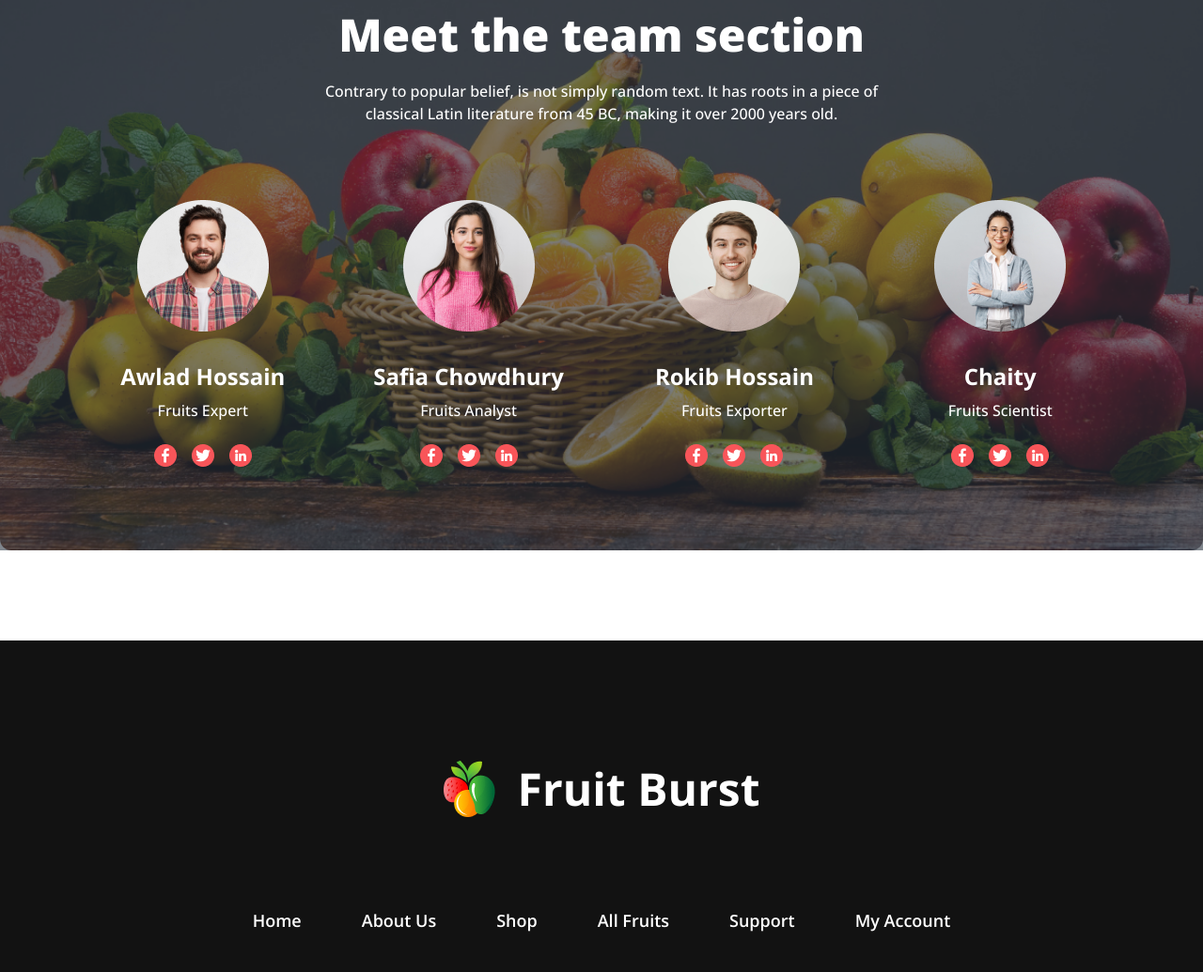
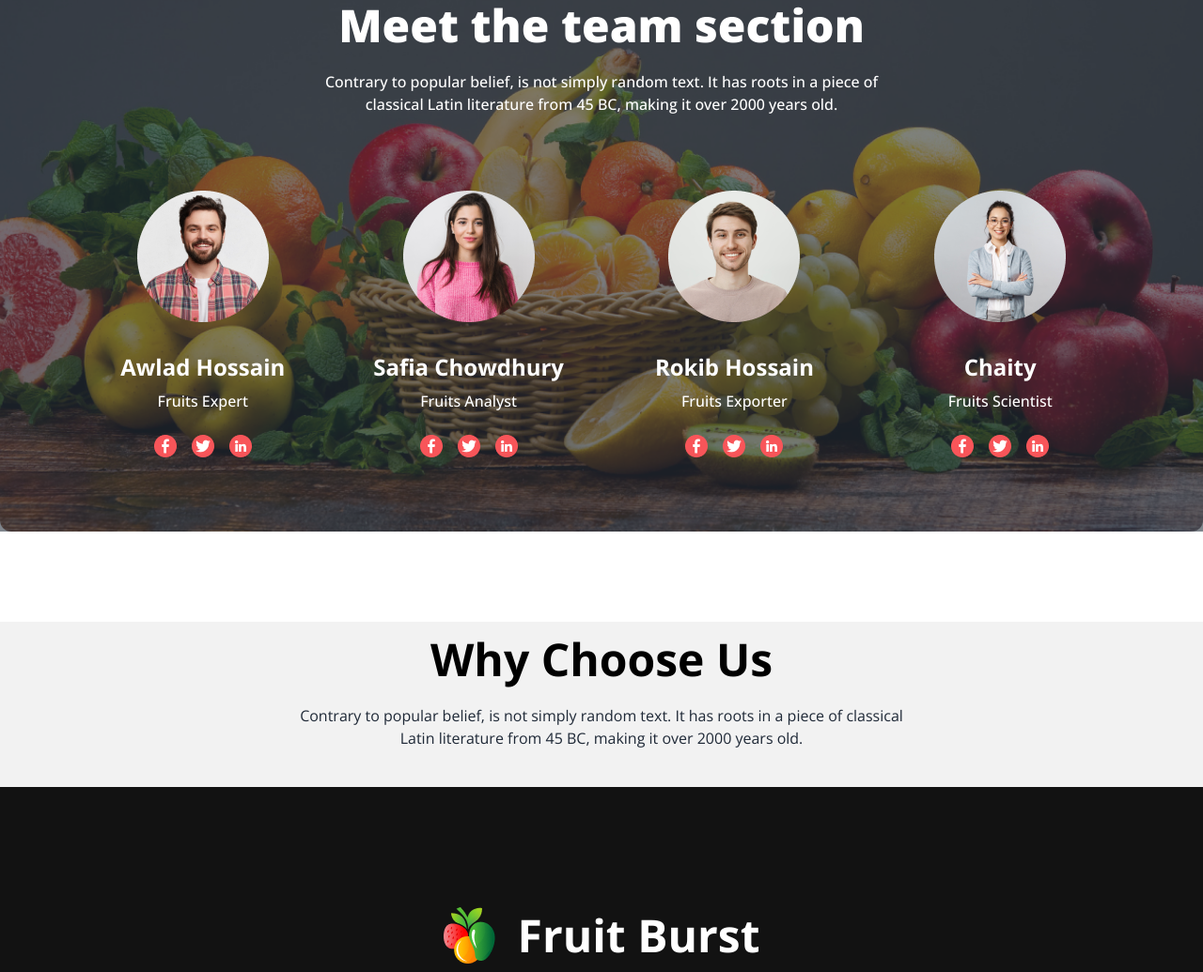
Before and after one commit to ananto55/fruit-brust-shop, a plain HTML site: page index.html in a window 1280 px wide. Shown: the part 2041-3076 px from the top of the page at 94% size. Drawn offline with nearby package versions, Linux system fonts and the light colour scheme.

Commit message:
why choose us text

```diff
--- a/index.html
+++ b/index.html
@@ -402,15 +402,15 @@
             <button
                 class="btn bg-red-500 text-lg md:text-xl font-medium md:font-extrabold text-white w-[150px] md:h-16 hover:bg-red-900 ">
                 Shop All</button>
-        </div> <!-- cart shop now button -->
+        </div>
 
 
 
 
 
           <!-- -----------Meet the team  section-->
-          <div class="my-8 px-4 lg:px-0 lg:my-24">
-            <div class="hero min-h-[650px] rounded-xl"
+          <div class=" px-4  my-8 lg:my-24 lg:px-0 ">
+            <div class="hero min-h-[630px] rounded-xl"
                 style="background-image: url('./images/banner1.png'); background-size: cover 100%;">
                 <div class="hero-overlay bg-opacity-60"></div>
                 <div class=" text-center mt-5 px-3">
@@ -488,15 +488,26 @@
             </div>
         </div>
 
+         <!-- Why choose us section -->
+
+<!-- Upper section why choose us text -->
+
+<div class="hero  bg-base-200">
+    <div class="hero-content text-center">
+      <div class="max-w">
+        <h1 class="text-5xl font-bold text-black">Why Choose Us</h1>
+        <p class="py-6">Contrary to popular belief, is not simply random text. It has roots in a piece of classical <br> Latin literature from 45 BC, making it over 2000 years old.</p>
+
+      </div>
+    </div>
+  </div>
 
 
 
 
 
 
-
-
-
+<!-- ................................................ -->
     </main>
     <!-- Footer section-- -->
     <footer class="footer   text-white px-2 py-7 lg:px-40 lg:py-32 footer-center p-10 bg-[#121212]">
```
